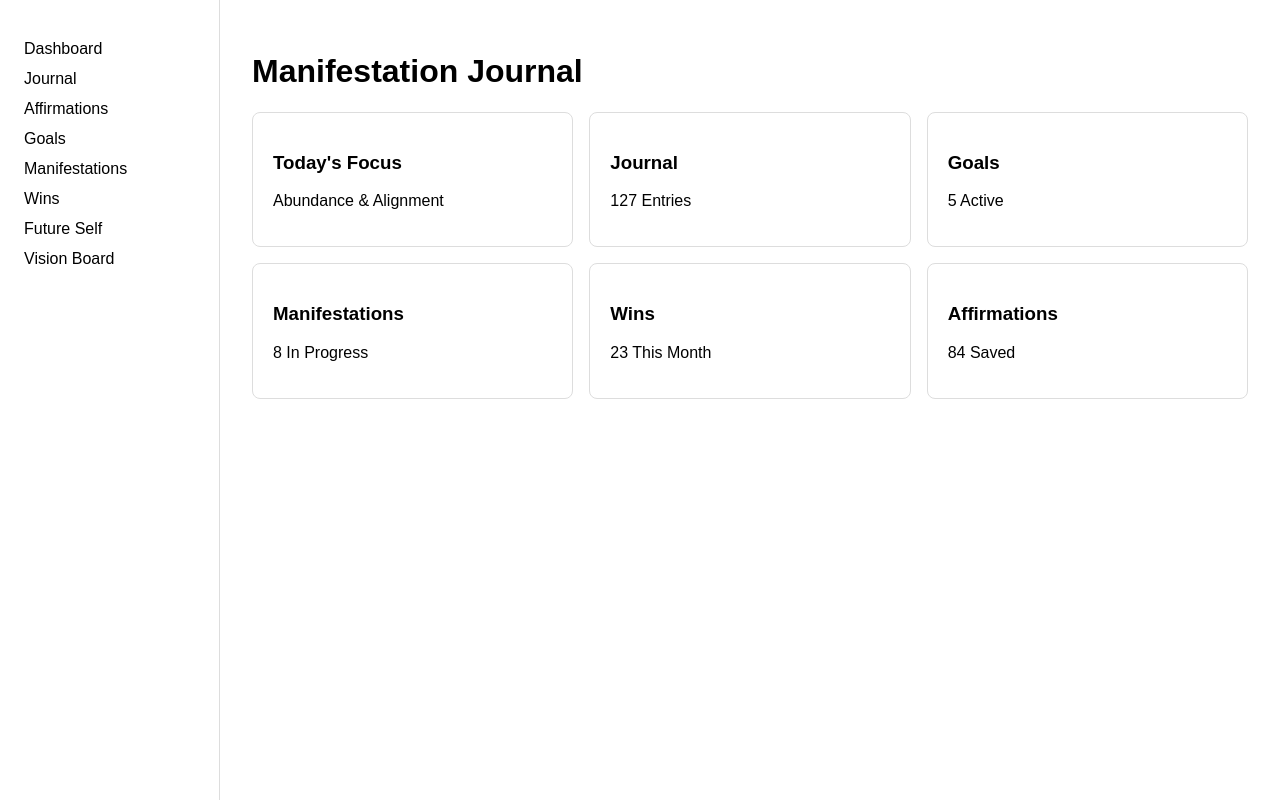
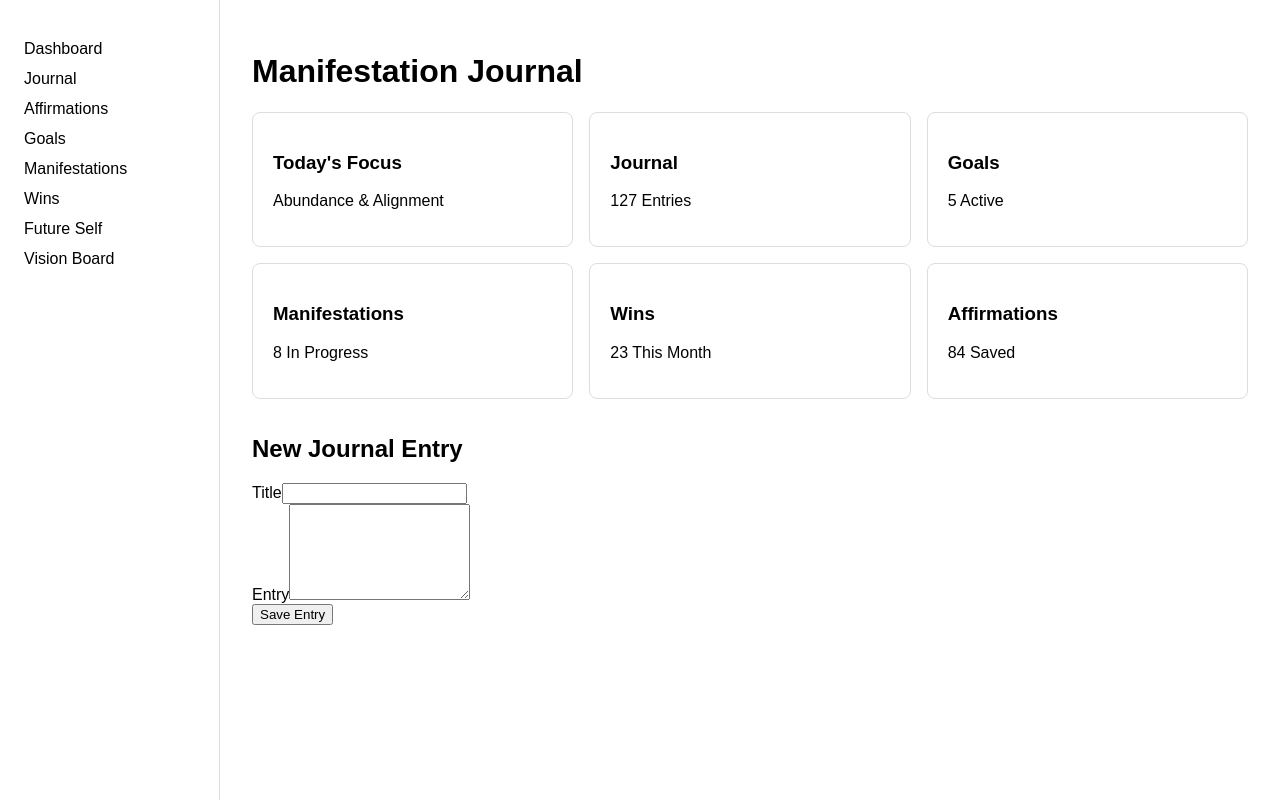
Before and after one commit to tiffaniarmour/ManiJournal-App, a React (Vite) app in the folder manifestation-journal/: page / in a window 1280 px wide. Built offline with nearby package versions, Linux system fonts and the light colour scheme.

Commit message:
Add journal entry form

```diff
--- /dev/null
+++ b/manifestation-journal/src/components/JournalForm.jsx
@@ -0,0 +1,23 @@
+function JournalForm() {
+  return (
+    <section>
+      <h2>New Journal Entry</h2>
+
+      <form>
+        <div>
+          <label htmlFor="journal-title">Title</label>
+          <input id="journal-title" type="text" />
+        </div>
+
+        <div>
+          <label htmlFor="journal-content">Entry</label>
+          <textarea id="journal-content" rows="6"></textarea>
+        </div>
+
+        <button type="submit">Save Entry</button>
+      </form>
+    </section>
+  )
+}
+
+export default JournalForm
--- a/manifestation-journal/src/pages/Dashboard.jsx
+++ b/manifestation-journal/src/pages/Dashboard.jsx
@@ -1,7 +1,7 @@
 import Header from '../components/Header'
 import Sidebar from '../components/Sidebar'
 import DashboardCard from '../components/DashboardCard'
-
+import JournalForm from '../components/JournalForm'
 function Dashboard() {
   return (
     <div className="app-layout">
@@ -39,7 +39,9 @@ function Dashboard() {
           <DashboardCard
             title="Affirmations"
             value="84 Saved"
+
           />
+          <JournalForm />
         </div>
       </main>
     </div>
```
